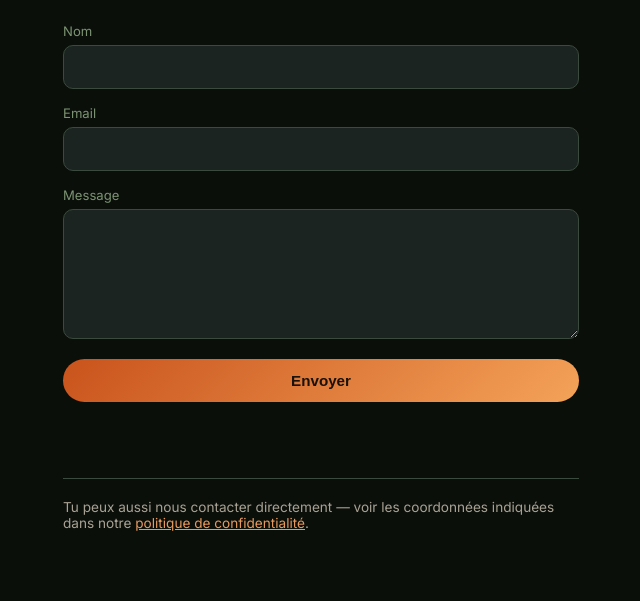
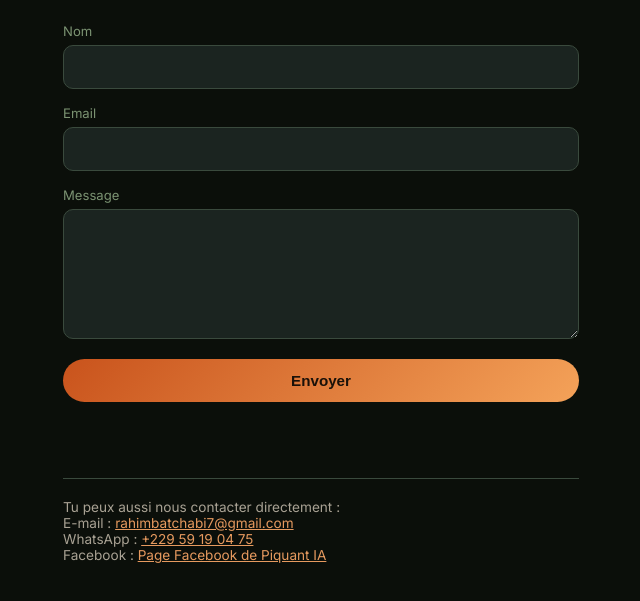
Before and after one commit to rahim025/Piquante-, a website: page public/contact.html in a window 1280 px wide. Shown: the part 155-756 px from the top of the page, without its empty margins (319-959 px from the left). Drawn offline with Linux system fonts and the light colour scheme.

Commit message:
Add files via upload

```diff
--- a/public/contact.html
+++ b/public/contact.html
@@ -68,8 +68,10 @@
   </form>
 
   <div class="alt-contact">
-    Tu peux aussi nous contacter directement — voir les coordonnées indiquées dans notre
-    <a href="privacy.html">politique de confidentialité</a>.
+    Tu peux aussi nous contacter directement :<br/>
+    E-mail : <a href="mailto:rahimbatchabi7@gmail.com">rahimbatchabi7@gmail.com</a><br/>
+    WhatsApp : <a href="https://wa.me/22959190475">+229 59 19 04 75</a><br/>
+    Facebook : <a href="https://www.facebook.com/profile.php?id=61585948953933" target="_blank" rel="noopener">Page Facebook de Piquant IA</a>
   </div>
 </div>
 
```
